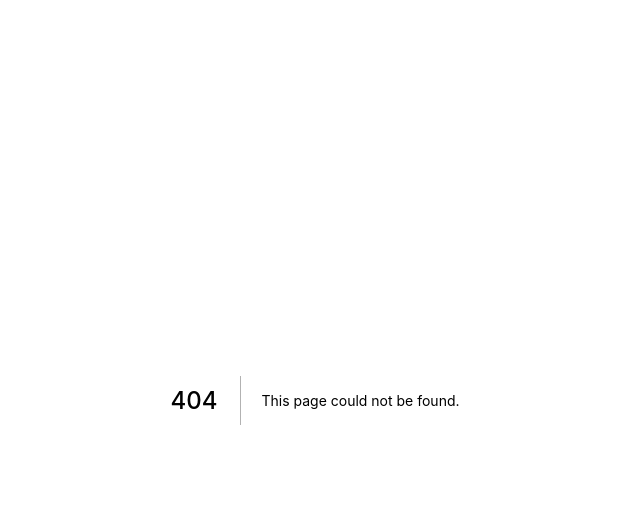
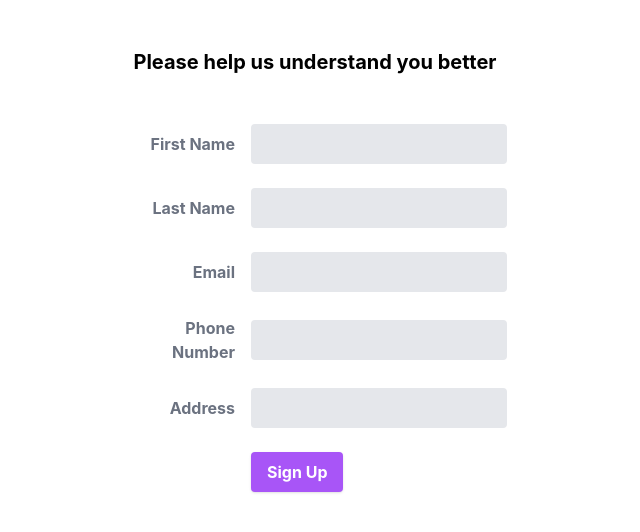
Before and after one commit to ashishtwr314/Fullskill, a Next.js app: page /dashboard/onboard in a window 1280 px wide. Before the commit this address had no page. Shown: the top 532 px of the page, without its empty margins (325-965 px from the left). Built offline with nearby package versions, Linux system fonts and the light colour scheme.

Commit message:
added fs and child_pricess false in package

```diff
--- a/components/CodeEditor.js
+++ b/components/CodeEditor.js
@@ -125,7 +125,6 @@ function CodeEditor({
 
   return (
     <div>
-      {console.log(process.env.NEXT_PUBLIC_API_KEY_OPENAI)}
       <div className="flex justify-between">
         <div className="max-w-[70%]">
           <div className="flex justify-between mb-5 ques-controls">
--- /dev/null
+++ b/helpers/auth.js
@@ -0,0 +1,25 @@
+export const LINKEDIN_STATE =
+  "a_random_string_that_is_really_difficult_and_random";
+export const LINKEDIN_SCOPE = "r_liteprofile r_emailaddress";
+export const LINKEDIN_REDIRECT = "http://localhost:3000/api/oauth";
+export const LINKEDIN_CLIENT_ID = "777yfrxrbhh88c";
+export const LINKEDIN_CLIENT_SECRET = "8s0BFA1RBjLxUmPQ";
+
+export const getURLWithQueryParams = (base, params) => {
+  const query = Object.entries(params)
+    .map(([key, value]) => `${key}=${encodeURIComponent(value)}`)
+    .join("&");
+
+  return `${base}?${query}`;
+};
+
+export const LINKEDIN_URL = getURLWithQueryParams(
+  "https://www.linkedin.com/oauth/v2/authorization",
+  {
+    response_type: "code",
+    client_id: LINKEDIN_CLIENT_ID,
+    redirect_uri: LINKEDIN_REDIRECT,
+    state: LINKEDIN_STATE,
+    scope: LINKEDIN_SCOPE,
+  }
+);
--- /dev/null
+++ b/helpers/connectdb.js
@@ -0,0 +1,7 @@
+import mongoose from "mongoose";
+
+const mongoconn = async () => {
+  mongoose.connect("mongodb://127.0.0.1:27017/Fullskill");
+};
+
+export default mongoconn;
--- /dev/null
+++ b/model/User.js
@@ -0,0 +1,24 @@
+import { Schema, model, models } from "mongoose";
+
+const user = new Schema({
+  firstName: {
+    type: String,
+    required: true,
+  },
+  lastName: {
+    type: String,
+    required: false,
+  },
+  linkedinID: {
+    type: String,
+    required: true,
+  },
+  profilePic: {
+    type: String,
+    required: false,
+  },
+});
+
+const User = models.User || model("User", user);
+
+export default User;
--- a/next.config.js
+++ b/next.config.js
@@ -2,6 +2,9 @@
 const nextConfig = {
   reactStrictMode: true,
   swcMinify: true,
-}
+  images: {
+    domains: ["taggbox.com"],
+  },
+};
 
-module.exports = nextConfig
+module.exports = nextConfig;
--- a/package.json
+++ b/package.json
@@ -2,6 +2,10 @@
   "name": "nextjs-python-compiler",
   "version": "0.1.0",
   "private": true,
+  "browser": {
+    "fs": false,
+    "child_process": false
+  },
   "scripts": {
     "dev": "next dev",
     "build": "next build",
@@ -10,6 +14,7 @@
   },
   "dependencies": {
     "ace-builds": "^1.9.6",
+    "mongoose": "^6.6.0",
     "next": "12.2.5",
     "openai": "^3.0.0",
     "python-shell": "^3.0.1",
--- /dev/null
+++ b/pages/api/oauth.js
@@ -0,0 +1,81 @@
+import {
+  getURLWithQueryParams,
+  LINKEDIN_CLIENT_ID,
+  LINKEDIN_CLIENT_SECRET,
+  LINKEDIN_REDIRECT,
+} from "../../helpers/auth";
+import mongoconn from "../../helpers/connectdb";
+import User from "../../model/User";
+
+const Oauth = async (req, res) => {
+  // Query to exchange our authorization code for an access token
+  const LINKEDIN_URL = getURLWithQueryParams(
+    "https://www.linkedin.com/oauth/v2/accessToken",
+    {
+      grant_type: "authorization_code",
+      code: req.query.code,
+      redirect_uri: LINKEDIN_REDIRECT,
+      client_id: LINKEDIN_CLIENT_ID,
+      client_secret: LINKEDIN_CLIENT_SECRET,
+    }
+  );
+  let tok;
+  let resp = await fetch(LINKEDIN_URL, {
+    method: "POST",
+    headers: { "Content-Type": "application/x-www-form-urlencoded" },
+  });
+  if (resp.ok) tok = await resp.json();
+
+  let { access_token, expires_in } = tok;
+
+  // Query to exchange our token for user infos
+  let auth = "Bearer " + access_token;
+  let u = {};
+  let usr = await fetch("https://api.linkedin.com/v2/me", {
+    method: "GET",
+    headers: { Connection: "Keep-Alive", Authorization: auth },
+  });
+  if (usr.ok) u = await usr.json();
+  if (u.localizedFirstName) {
+    await mongoconn();
+    console.log(u);
+    console.log(u.localizedFirstName, u.localizedLastName);
+
+    const isUserAlreadyPresent = await checkIfalreadyExists(u);
+    if (isUserAlreadyPresent.length) {
+      res.redirect(`/dashboard`);
+    } else {
+      try {
+        const test = await User.create({
+          firstName: u.localizedFirstName,
+          lastName: u.localizedLastName,
+          linkedinID: u.id,
+          profilePic: u.profilePicture.displayImage,
+        });
+
+        res.redirect(`/dashboard/onboard`);
+      } catch (err) {
+        console.log(err);
+      }
+    }
+
+    // res.redirect(`/`);
+  }
+};
+
+const checkIfalreadyExists = (u) => {
+  return User.find({ linkedinID: u.id });
+
+  // User.find({ linkedinID: u.id }, (err, users) => {
+  //   console.log("ERROR", err);
+  //   if (err) return null;
+  //   console.log("USERS", users);
+  //   if (users.length) {
+  //     return true;
+  //   } else {
+  //     return false;
+  //   }
+  // });
+};
+
+export default Oauth;
--- /dev/null
+++ b/pages/api/v1/add.js
@@ -0,0 +1,17 @@
+import mongoconn from "../../../helpers/connectdb";
+import User from "../../../model/User";
+
+export default async function handler(req, res) {
+  console.log("CONNECTING MONGO");
+
+  console.log("CONNEXETED TO  MONGO");
+
+  const test = await User.create({
+    firstName: "Ash",
+    lastName: "Tiw",
+  });
+
+  User.find({}, (err, users) => {
+    res.send(users);
+  });
+}
--- /dev/null
+++ b/pages/dashboard/index.js
@@ -0,0 +1,27 @@
+import React from "react";
+
+function Index() {
+  return (
+    <div className="h-screen flex  justify-center items-center">
+      <div className="flex-1 flex justify-center">
+        <button
+          className="block p-2 w-[200px] shadow"
+          onClick={() => Router.push("/code")}
+        >
+          Coding Assessment
+        </button>
+      </div>
+
+      <div className="flex-1 flex justify-center">
+        <button
+          className="block p-2 w-[200px] shadow"
+          onClick={() => Router.push("/noncode")}
+        >
+          NON Coding Assessment
+        </button>
+      </div>
+    </div>
+  );
+}
+
+export default Index;
--- /dev/null
+++ b/pages/dashboard/onboard.js
@@ -0,0 +1,99 @@
+import React, { useState } from "react";
+
+const formFieldsInitial = [
+  {
+    id: "firstName",
+    label: "First Name",
+    value: "",
+  },
+  {
+    id: "lastName",
+    label: "Last Name",
+    value: "",
+  },
+  {
+    id: "email",
+    label: "Email",
+    value: "",
+  },
+  {
+    id: "phoneNumber",
+    label: "Phone Number",
+    value: "",
+  },
+  {
+    id: "address",
+    label: "Address",
+    value: "",
+  },
+];
+
+function Onboard() {
+  const [formFields, setFormFields] = useState([...formFieldsInitial]);
+
+  const handleValChange = (event, formField) => {
+    const name = event.target.name;
+    const value = event.target.value;
+
+    setFormFields((prev) => {
+      return prev.map((x) => {
+        if (x.id == formField.id) {
+          return {
+            ...x,
+            value: value,
+          };
+        } else {
+          return x;
+        }
+      });
+    });
+  };
+
+  return (
+    <div className="max-w-sm mx-auto">
+      <h1 className="text-xl font-bold  text-center my-12">
+        Please help us understand you better
+      </h1>
+      <div className=" h-full justify-center items-center">
+        <form className="w-full max-w-sm">
+          {formFields.map((formField) => (
+            <div key={formField.id} className="md:flex md:items-center mb-6">
+              {console.log(formField)}
+              <div className="md:w-1/3">
+                <label
+                  className="block text-gray-500 font-bold md:text-right mb-1 md:mb-0 pr-4"
+                  htmlFor="inline-full-name"
+                >
+                  {formField.label}
+                </label>
+              </div>
+              <div className="md:w-2/3">
+                <input
+                  className="bg-gray-200 appearance-none border-2 border-gray-200 rounded w-full py-2 px-4 text-gray-700 leading-tight focus:outline-none focus:bg-white focus:border-purple-500"
+                  id="inline-full-name"
+                  type="text"
+                  onChange={(e) => handleValChange(e, formField)}
+                  value={formField.value}
+                />
+              </div>
+            </div>
+          ))}
+
+          <div className="md:flex md:items-center">
+            <div className="md:w-1/3" />
+            <div className="md:w-2/3">
+              <button
+                className="shadow bg-purple-500 hover:bg-purple-400 focus:shadow-outline focus:outline-none text-white font-bold py-2 px-4 rounded"
+                type="button"
+              >
+                Sign Up
+              </button>
+            </div>
+          </div>
+        </form>
+      </div>
+    </div>
+  );
+}
+
+export default Onboard;
--- a/pages/index.js
+++ b/pages/index.js
@@ -1,25 +1,24 @@
+import Image from "next/image";
 import Router from "next/router";
-
-import styles from "../styles/Home.module.css";
+import { LINKEDIN_URL } from "../helpers/auth";
 
 export default function Home() {
   return (
     <div className="h-screen flex  justify-center items-center">
-      <div className="flex-1 flex justify-center">
-        <button
-          className="block p-2 w-[200px] shadow"
-          onClick={() => Router.push("/code")}
-        >
-          Coding Assessment
-        </button>
-      </div>
-      <div className="flex-1 flex justify-center">
-        <button
-          className="block p-2 w-[200px] shadow"
-          onClick={() => Router.push("/noncode")}
-        >
-          NON Coding Assessment
-        </button>
+      <div>
+        <a href={LINKEDIN_URL}>
+          <div type="submit" style={{ height: "40px", width: "215px" }}>
+            <Image
+              width="200px"
+              height="50px"
+              style={{ height: "100%", width: "100%" }}
+              src={
+                "https://taggbox.com/blog/wp-content/uploads/2018/09/Signin-with-LinkedIn.png"
+              }
+              alt={"LinkedIn authentification"}
+            />
+          </div>
+        </a>
       </div>
     </div>
   );
```
Also changed, not shown: 2 other files (tests, documents, lock files or other folders).
